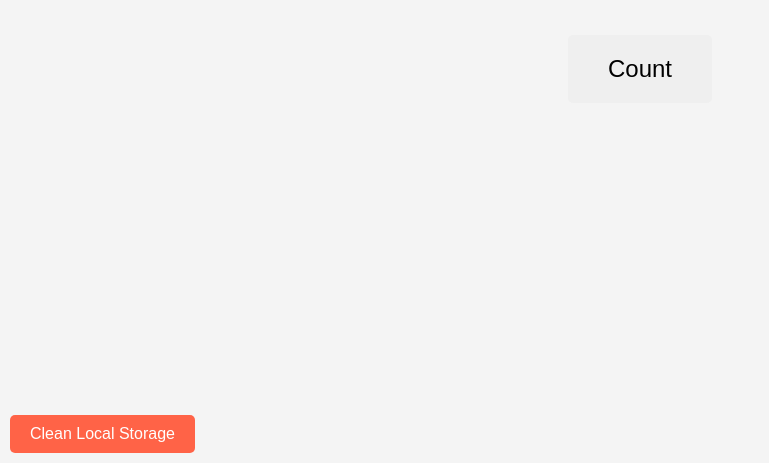
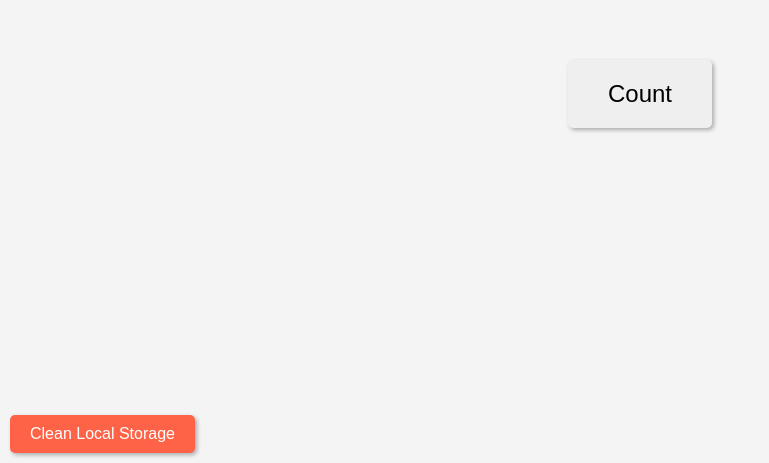
Before and after one commit to guil95/count-word, a plain HTML site: page index.html in a window 1280 px wide. Shown: the part 337-800 px from the top of the page, without its empty margins (0-769 px from the left). Drawn offline with Linux system fonts and the light colour scheme.

Commit message:
Update index.html

```diff
--- a/index.html
+++ b/index.html
@@ -10,30 +10,25 @@
       justify-content: center;
       height: 100vh;
       margin: 0;
-      font-family: Arial, sans-serif;
+      font-family: 'Segoe UI', Tahoma, Geneva, Verdana, sans-serif;
       background-color: #f4f4f4;
     }
     h1 {
       margin-bottom: 30px;
       text-align: center;
       font-size: 3em;
+      text-shadow: 2px 2px 4px rgba(0, 0, 0, 0.3);
     }
-    .button-container {
-      display: flex;
-      flex-direction: column;
-      align-items: center;
-      gap: 20px;
-      margin-bottom: 30px;
-    }
-    button {
+    #counter {
       padding: 20px 40px;
       font-size: 1.5em;
       border: none;
       border-radius: 5px;
       cursor: pointer;
       transition: background-color 0.3s ease;
+      box-shadow: 2px 2px 4px rgba(0, 0, 0, 0.3);
     }
-    button:hover {
+    #counter:hover {
       background-color: #ddd;
     }
     #cleanBtn {
@@ -44,15 +39,21 @@
       color: #fff;
       padding: 10px 20px;
       font-size: 1em;
+      border: none;
+      border-radius: 5px;
+      cursor: pointer;
+      box-shadow: 2px 2px 4px rgba(0, 0, 0, 0.3);
+      transition: background-color 0.3s ease;
+    }
+    #cleanBtn:hover {
+      background-color: #d43e2b;
     }
   </style>
 </head>
 <body>
   <h1 id="word"></h1>
-  <div class="button-container">
-    <button id="counter">Count</button>
-    <span id="countDisplay"></span>
-  </div>
+  <button id="counter">Count</button>
+  <span id="countDisplay"></span>
   <button id="cleanBtn">Clean Local Storage</button>
 
   <script>
```
